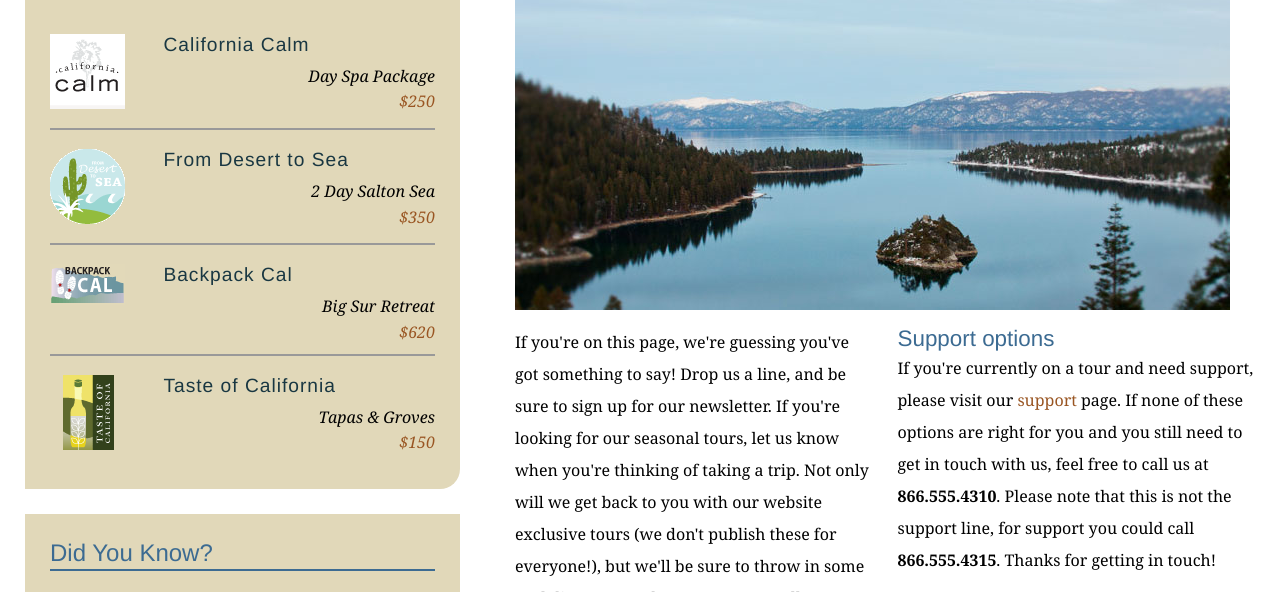
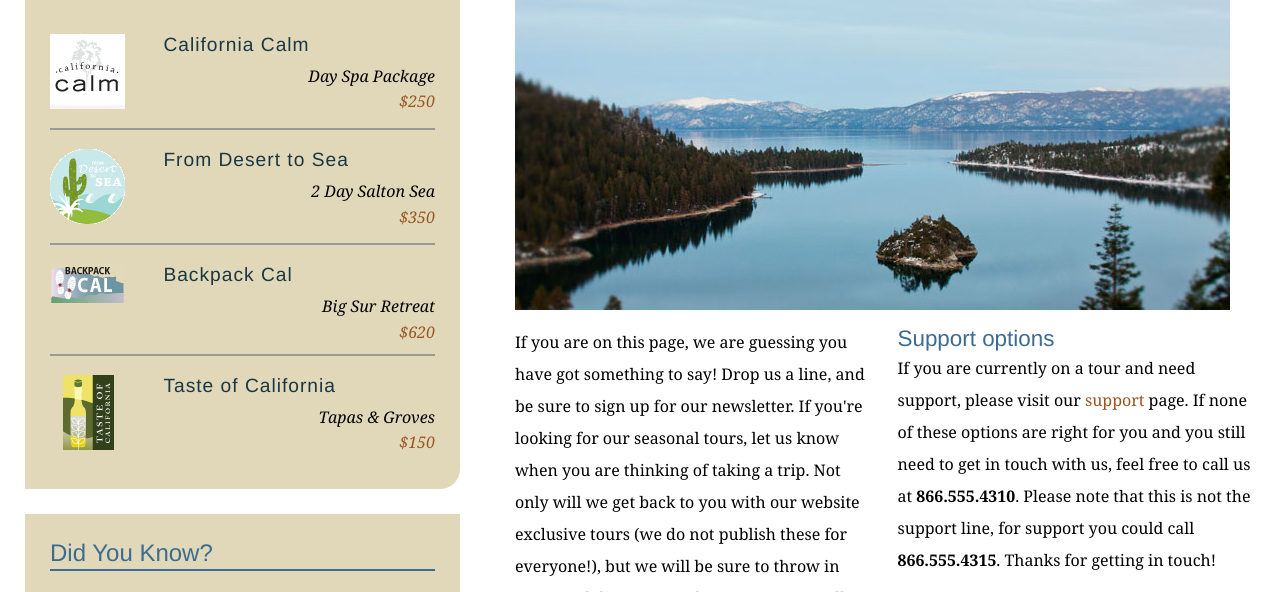
Before and after one commit to josh-gayle/explore_california-, a plain HTML site: page contact.html in a window 1280 px wide. Shown: the part 342-934 px from the top of the page. Drawn offline with Linux system fonts and the light colour scheme.

Commit message:
spell cheacked contact file/pages

```diff
--- a/contact.html
+++ b/contact.html
@@ -68,10 +68,10 @@
           <h1>Get in touch</h1>
           <img src="assets/images/emerald_bay.jpg" alt="Beautiful Lake Tahoe" class="articleImage" />
           <div class="multiCol">
-            <p>If you're on this page, we're guessing you've got something to say! Drop us a line, and be sure to sign up for our newsletter. If you're looking for our seasonal tours,  let us know when you're thinking of taking a trip. Not only will we get back to you with our website exclusive tours (we don't publish these for everyone!), but we'll be sure to throw in some cool discounts and tour extras as well.</p>
+            <p>If you are on this page, we are guessing you have got something to say! Drop us a line, and be sure to sign up for our newsletter. If you're looking for our seasonal tours,  let us know when you are thinking of taking a trip. Not only will we get back to you with our website exclusive tours (we do not publish these for everyone!), but we will be sure to throw in some cool discounts and tour extras as well.</p>
 
             <h2>Support options</h2>
-            <p>If you're currently on a tour and need support, please visit our <a href="support.html">support</a> page. If none of these options are right for you and you still need to get in touch with us, feel free to call us at<span class="phone"> <strong>866.555.4310</strong>. Please note that this is not the support line, for support you could call </span><strong>866.555.4315</strong>. Thanks for getting in touch!</p>
+            <p>If you are currently on a tour and need support, please visit our <a href="support.html">support</a> page. If none of these options are right for you and you still need to get in touch with us, feel free to call us at<span class="phone"> <strong>866.555.4310</strong>. Please note that this is not the support line, for support you could call </span><strong>866.555.4315</strong>. Thanks for getting in touch!</p>
           </div>
 
           <form id="frmContact" name="frmContact" method="post" action="contact_process.html">
```
